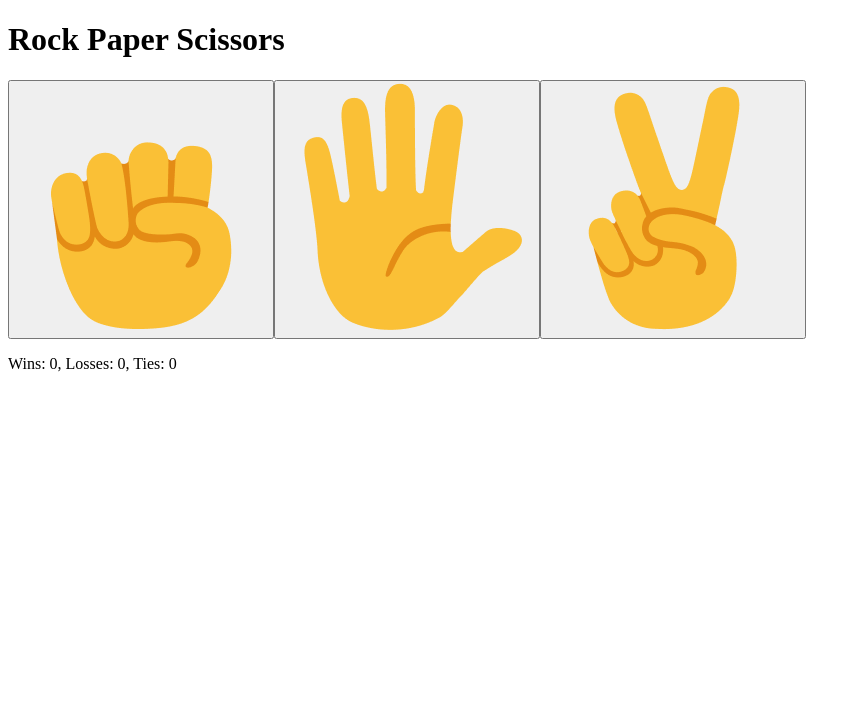
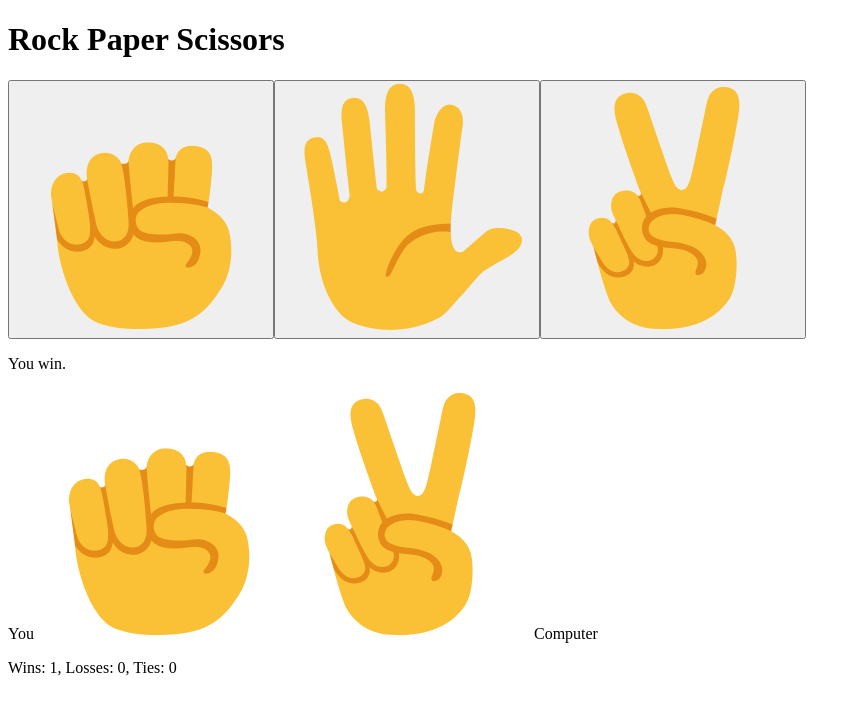
Before and after one commit to sovilleda07/rock-paper-scissors-react, a React (Vite) app: page / in a window 1280 px wide. Both pictures are taken after a click on the button 141 px from the left and 209 px from the top of the page. Shown: the top 714 px of the page, without its empty margins (0-861 px from the left). Built offline with nearby package versions, Linux system fonts and the light colour scheme.

Commit message:
Add logic to PlayGame function and show results and moves

```diff
--- a/src/App.jsx
+++ b/src/App.jsx
@@ -11,12 +11,34 @@ function App() {
     };
   });
 
+  const [result, setResult] = useState('');
+  const [moves, setMoves] = useState(null);
+
   function pickComputerMove() {
     return MOVES[Math.floor(Math.random() * 3)];
   }
 
   function playGame(playerMove) {
-    console.log(playerMove);
+    const computerMove = pickComputerMove();
+    let gameResult = '';
+
+    if (playerMove === computerMove) gameResult = 'Tie.';
+    else if (
+      (playerMove === 'rock' && computerMove === 'scissors') ||
+      (playerMove === 'paper' && computerMove === 'rock') ||
+      (playerMove === 'scissors' && computerMove === 'paper')
+    ) gameResult = 'You win.';
+    else gameResult = 'You lose.';
+
+    setResult(gameResult);
+
+    setMoves({ playerMove, computerMove });
+
+    setScore(prev => ({
+      wins: prev.wins + (gameResult === 'You win.' ? 1 : 0),
+      losses: prev.losses + (gameResult === 'You lose.' ? 1 : 0),
+      ties: prev.ties + (gameResult === 'Tie.' ? 1 : 0)
+    }));
   }
 
   return (
@@ -31,6 +53,19 @@ function App() {
         ))}
       </div>
 
+      <p className={`${result.includes('win') ? 'win' : result.includes('lose') ? 'lose' : 'tie'}`}>
+        {result}
+      </p>
+
+      {moves && (
+        <p>
+          You
+          <img src={`/${moves.playerMove}-emoji.png`} alt={moves.playerMove} />
+          <img src={`/${moves.computerMove}-emoji.png`} alt={moves.computerMove} />
+          Computer
+        </p>
+      )}
+
       <p>
         Wins: {score.wins}, Losses: {score.losses}, Ties: {score.ties}
       </p>
```
